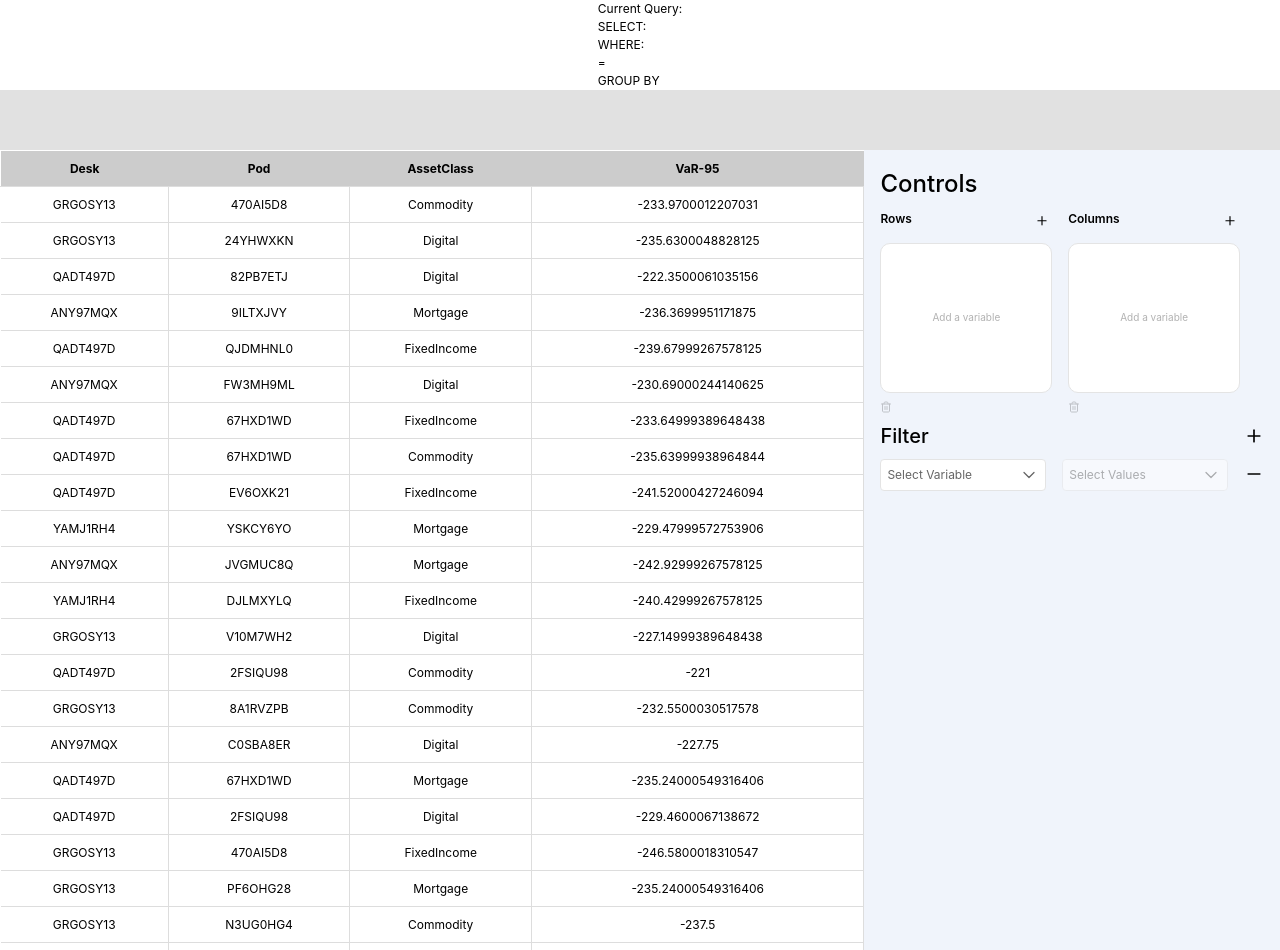
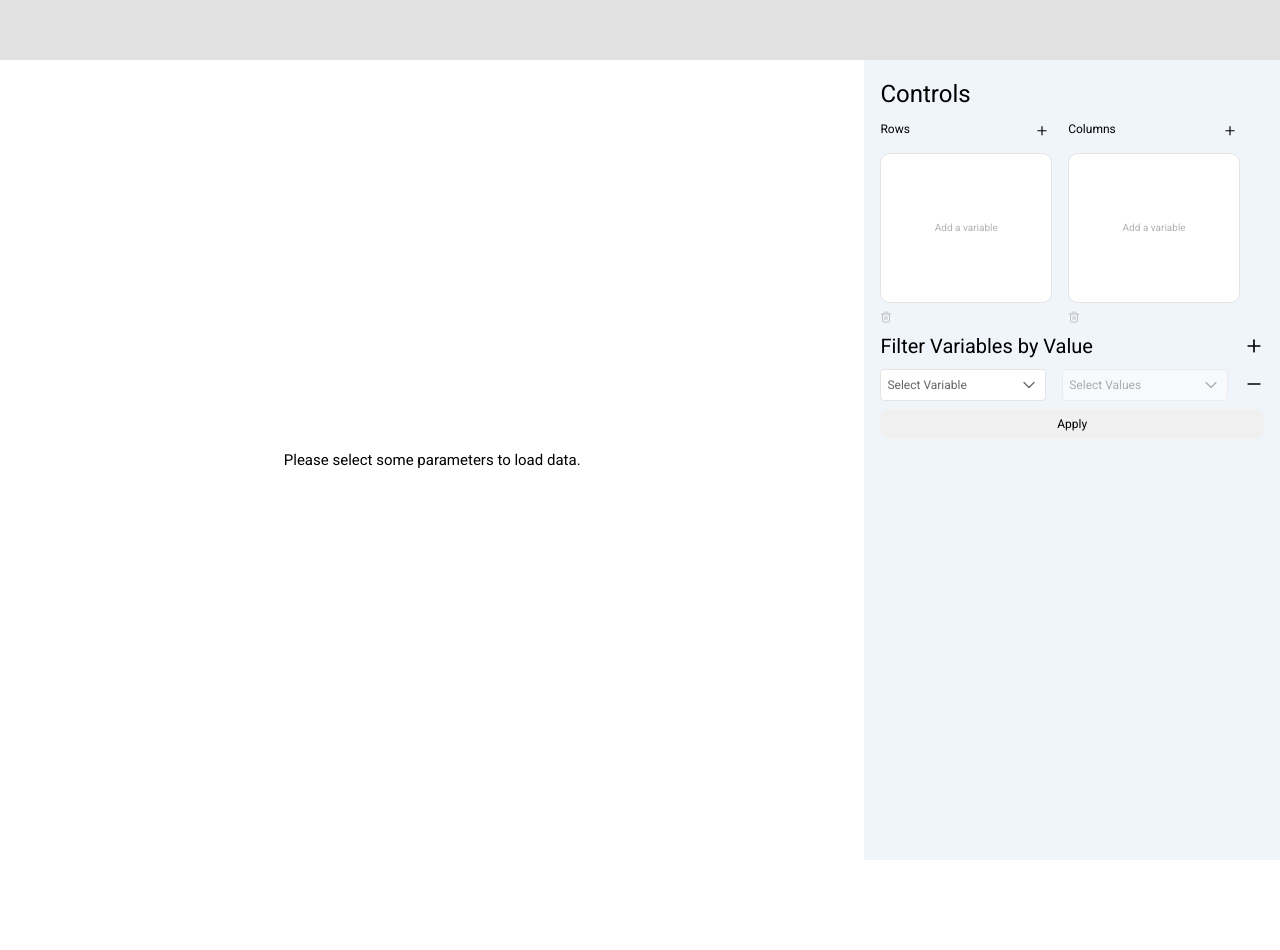
Before and after one commit to wizhaaa/fantastic-chainsaw, a React (Vite) app in the folder client/: page /dashboard in a window 1280 px wide. After the commit the page ends 860 px from the top, so only its background shows below. Built offline with nearby package versions, Linux system fonts and the light colour scheme.

Commit message:
fake loading

```diff
--- a/client/index.html
+++ b/client/index.html
@@ -4,6 +4,10 @@
     <meta charset="UTF-8" />
     <link rel="icon" type="image/svg+xml" href="/vite.svg" />
     <meta name="viewport" content="width=device-width, initial-scale=1.0" />
+    <link
+      href="https://fonts.googleapis.com/css?family=Roboto"
+      rel="stylesheet"
+    />
     <title>VaR Dashboard</title>
   </head>
   <body>
--- a/client/src/AddModal.tsx
+++ b/client/src/AddModal.tsx
@@ -35,9 +35,11 @@ export const AddModal = (props: Props) => {
     setOptions(newOptions);
   };
 
-  const handleTick = (option: Option, selected: boolean) => {
-    if (selected) handleDeselect(option);
-    else handleSelect(option);
+  const handleTick = (option: Option, selected: boolean, disable: boolean) => {
+    if (!disable) {
+      if (selected) handleDeselect(option);
+      else handleSelect(option);
+    }
   };
 
   // const options = [1, 2, 3, 4];
@@ -58,7 +60,10 @@ export const AddModal = (props: Props) => {
               // if (opt.table === "both") disable = false;
 
               return (
-                <div className={`${styles.row} ${disable && styles.disabled}`}>
+                <div
+                  className={`${styles.row} ${disable && styles.disabled}`}
+                  onClick={() => handleTick(opt, selected, disable)}
+                >
                   {/* <input
                     className={`${styles.option} ${
                       selected && styles.selected
@@ -69,10 +74,7 @@ export const AddModal = (props: Props) => {
                     onClick={() => handleTick(opt, selected)}
                   /> */}
                   {selected && (
-                    <div
-                      className={styles.checkedbox}
-                      onClick={() => handleTick(opt, selected)}
-                    >
+                    <div className={styles.checkedbox}>
                       <img
                         className={styles.checkicon}
                         src={check}
@@ -80,14 +82,7 @@ export const AddModal = (props: Props) => {
                       />
                     </div>
                   )}
-                  {!selected && (
-                    <div
-                      className={styles.checkbox}
-                      onClick={() => {
-                        if (!disable) handleTick(opt, selected);
-                      }}
-                    />
-                  )}
+                  {!selected && <div className={styles.checkbox} />}
                   <label htmlFor={opt.value}>{opt.value}</label>
 
                   {/* <button
--- a/client/src/Controls.tsx
+++ b/client/src/Controls.tsx
@@ -23,12 +23,25 @@ import {
 } from "@dnd-kit/core";
 import {arrayMove, SortableContext} from "@dnd-kit/sortable";
 
+type Display = "none" | "loading" | "data";
+
 type PropsType = {
   setQuery: (q: QueryType) => void;
+  setDisplay: (s: Display) => void;
 };
 
 export const Controls = (props: PropsType) => {
-  const {setQuery} = props;
+  const {setQuery, setDisplay} = props;
+
+  function sleep(ms: number) {
+    return new Promise((resolve) => setTimeout(resolve, ms));
+  }
+  async function handleApply() {
+    setDisplay("loading");
+    await sleep(1000);
+    setDisplay("data");
+  }
+
   const sensors = useSensors(useSensor(PointerSensor));
   const [activeItem, setActiveItem] = useState<Option | null>(null);
 
@@ -293,6 +306,7 @@ export const Controls = (props: PropsType) => {
         filterRows={filterRows}
         setFilterRows={setFilterRows}
       />
+      <button onClick={handleApply}> Apply </button>
     </div>
   );
 
--- a/client/src/Dashboard.tsx
+++ b/client/src/Dashboard.tsx
@@ -12,12 +12,16 @@ import {QueryType} from "./types";
 //   </div>
 // ));
 
+type Display = "none" | "loading" | "data";
+
 export const Dashboard = () => {
   const [query, setQuery] = useState<QueryType>({
     select: [],
     groupby: [],
     filters: [],
   });
+
+  const [display, setDisplay] = useState<Display>("none");
 
   useEffect(() => {
     let sqlquery = "S" + "ELECT ";
@@ -46,40 +50,13 @@ export const Dashboard = () => {
 
   return (
     <div className={styles.page}>
-      <div>
-        Current Query:
-        <div>
-          SELECT:{" "}
-          {query.select
-            .map((s) => [s.table, s.columnname].join(" "))
-            .join(", ")}
-        </div>
-        <div>
-          WHERE:
-          {query.filters.map((filter) => (
-            <div key={filter.variable?.value}>
-              <div>
-                {filter.variable?.table} {filter.variable?.value} =
-              </div>
-              <div>{filter.values.map((val) => val).join(", ")}</div>
-            </div>
-          ))}
-        </div>
-        <div>
-          GROUP BY
-          {query.groupby
-            .map((s) => [s.table, s.columnname].join(" "))
-            .join(", ")}
-        </div>
-      </div>
-
       <div className={styles.header}></div>
       <div className={styles.row}>
         <div className={styles.column}>
-          <View />
+          <View display={display} />
         </div>
 
-        <Controls setQuery={setQuery} />
+        <Controls setQuery={setQuery} setDisplay={setDisplay} />
       </div>
     </div>
   );
--- a/client/src/Filters.tsx
+++ b/client/src/Filters.tsx
@@ -1,7 +1,7 @@
 import styles from "./filters.module.css";
-import { useState } from "react";
+import {useState} from "react";
 
-import { Option } from "./types";
+import {Option} from "./types";
 import dropdown from "./assets/dropdown.svg";
 import dropup from "./assets/dropup.svg";
 
@@ -31,7 +31,7 @@ const init = [
 ];
 
 const filter_values = init.map((val) => {
-  return { value: val, selected: false };
+  return {value: val, selected: false};
 });
 
 type Value = {
@@ -44,7 +44,7 @@ const VariableMenu = (props: {
   handleSelect: (opt: Option) => void;
   current: Option | null;
 }) => {
-  const { current, options, handleSelect } = props;
+  const {current, options, handleSelect} = props;
 
   return (
     <div className={styles.menu}>
@@ -67,7 +67,7 @@ const ValueMenu = (props: {
   options: Value[];
   handleSelect: (val: string) => void;
 }) => {
-  const { options, handleSelect } = props;
+  const {options, handleSelect} = props;
 
   return (
     <div className={styles.menu}>
@@ -86,8 +86,7 @@ const ValueMenu = (props: {
 };
 
 const FilterRow = (props: RowProps) => {
-  const { index, row, deleteRow, updateValues, updateVariable, options } =
-    props;
+  const {index, row, deleteRow, updateValues, updateVariable, options} = props;
 
   const [varDrop, setVarDrop] = useState<boolean>(false);
 
@@ -125,7 +124,7 @@ const FilterRow = (props: RowProps) => {
     }
 
     const newSelections = values.map((val) => {
-      if (val.value === newValue) return { ...val, selected: !val.selected };
+      if (val.value === newValue) return {...val, selected: !val.selected};
       return val;
     });
     newSelections.sort(sortBySelected);
@@ -188,11 +187,11 @@ const FilterRow = (props: RowProps) => {
 };
 
 export const Filters = (props: Props) => {
-  const { options: initialOptions, filterRows, setFilterRows } = props;
+  const {options: initialOptions, filterRows, setFilterRows} = props;
 
   function addFilterRow() {
     if (filterRows.length === 0 || filterRows.slice(-1)[0].values.length > 0) {
-      const newRows = [...filterRows, { variable: null, values: [] }];
+      const newRows = [...filterRows, {variable: null, values: []}];
       setFilterRows(newRows);
     }
   }
@@ -223,7 +222,7 @@ export const Filters = (props: Props) => {
   return (
     <div>
       <div className={styles.title}>
-        Filter
+        Filter Variables by Value
         <img
           className={styles.add}
           src={add}
@@ -259,7 +258,7 @@ type Props = {
 
 type RowProps = {
   index: number;
-  row: { variable: Option | null; values: string[] };
+  row: {variable: Option | null; values: string[]};
   deleteRow: (i: number) => void;
   updateVariable: (i: number, v: Option) => void;
   updateValues: (i: number, v: string[]) => void;
--- a/client/src/View.tsx
+++ b/client/src/View.tsx
@@ -29,7 +29,28 @@ const Row = (props: RowProps) => {
   );
 };
 
-export const View = () => {
+function Loading() {
+  return (
+    <div className={styles.center}>
+      <div className={styles["lds-ring"]}>
+        <div></div>
+        <div></div>
+        <div></div>
+        <div></div>
+      </div>
+    </div>
+  );
+}
+
+function NoQuery() {
+  return (
+    <div className={styles.center}>
+      Please select some parameters to load data.
+    </div>
+  );
+}
+
+function Data() {
   return (
     <div className={styles.container}>
       <table cellSpacing={0}>
@@ -49,4 +70,16 @@ export const View = () => {
       </table>
     </div>
   );
+}
+
+export const View = (props: Props) => {
+  const {display} = props;
+  if (display === "none") return <NoQuery />;
+  else if (display === "loading") return <Loading />;
+  else if (display === "data") return <Data />;
+  else return <div></div>;
 };
+
+type Props = {
+  display: "none" | "loading" | "data";
+};
--- a/client/src/addmodal.module.css
+++ b/client/src/addmodal.module.css
@@ -63,6 +63,11 @@
   gap: 6px;
 
   align-items: center;
+  cursor: pointer;
+}
+
+label {
+  cursor: pointer;
 }
 
 .deselect {
@@ -94,22 +99,23 @@ button:disabled {
 }
 
 .selected {
-  background: #212121;
+  /* background: #2f7cd3; */
   color: #f0f0f0;
 }
 
 .checkbox {
   width: 13.44px;
   height: 13.44px;
-  background: #d9d9d9;
-  border-radius: 3.1px;
+  background: transparent;
+  border-radius: 2px;
+  border: 1.5px solid #8e8e8e;
 }
 
 .checkedbox {
   width: 13.44px;
   height: 13.44px;
-  background: #212121;
-  border-radius: 3.1px;
+  background: #0955cb;
+  border-radius: 2px;
 }
 
 .checkicon {
--- a/client/src/dashboard.module.css
+++ b/client/src/dashboard.module.css
@@ -42,3 +42,12 @@
   border-radius: 10px;
   margin: 8px;
 }
+
+.code {
+  font-family: "Lucida Console", monospace;
+  color: #fff;
+  background: #1a1648;
+  border-radius: 4px;
+  padding: 16px;
+  width: 80%;
+}
--- a/client/src/filters.module.css
+++ b/client/src/filters.module.css
@@ -41,12 +41,12 @@
   align-items: center;
   justify-content: space-between;
   width: 100%;
-  /* width: 173px; */
+  max-width: 173px;
 }
 
 .dropdown-disabled {
   background-color: #ffffff;
-  opacity: .5;
+  opacity: 0.5;
   color: #666666;
   border: 1px solid #e4e4e4;
 }
--- a/client/src/index.css
+++ b/client/src/index.css
@@ -1,5 +1,5 @@
 :root {
-  font-family: Inter, system-ui, Avenir, Helvetica, Arial, sans-serif;
+  font-family: "Roboto", system-ui, Avenir, Helvetica, Arial, sans-serif;
   line-height: 1.5;
   font-weight: 400;
 
--- a/client/src/view.module.css
+++ b/client/src/view.module.css
@@ -46,3 +46,58 @@ td {
   text-align: center;
   border-right: 1px solid #ddd;
 }
+
+.center {
+  display: flex;
+  width: 100%;
+  height: 100%;
+  justify-content: center;
+  align-items: center;
+
+  font-size: 1.25em;
+}
+
+/* Loading animation  */
+.lds-ring {
+  /* change color here */
+  color: #0955cb;
+}
+.lds-ring,
+.lds-ring div {
+  box-sizing: border-box;
+}
+.lds-ring {
+  display: inline-block;
+  position: relative;
+  width: 80px;
+  height: 80px;
+}
+.lds-ring div {
+  box-sizing: border-box;
+  display: block;
+  position: absolute;
+  width: 64px;
+  height: 64px;
+  margin: 8px;
+  border: 8px solid currentColor;
+  border-radius: 50%;
+  animation: lds-ring 1.2s cubic-bezier(0.5, 0, 0.5, 1) infinite;
+  border-color: currentColor transparent transparent transparent;
+}
+.lds-ring div:nth-child(1) {
+  animation-delay: -0.45s;
+}
+.lds-ring div:nth-child(2) {
+  animation-delay: -0.3s;
+}
+.lds-ring div:nth-child(3) {
+  animation-delay: -0.15s;
+}
+@keyframes lds-ring {
+  0% {
+    transform: rotate(0deg);
+  }
+  100% {
+    transform: rotate(360deg);
+  }
+}
```
Also changed, not shown: client/src/Query.tsx (added, +35 -0 lines).
